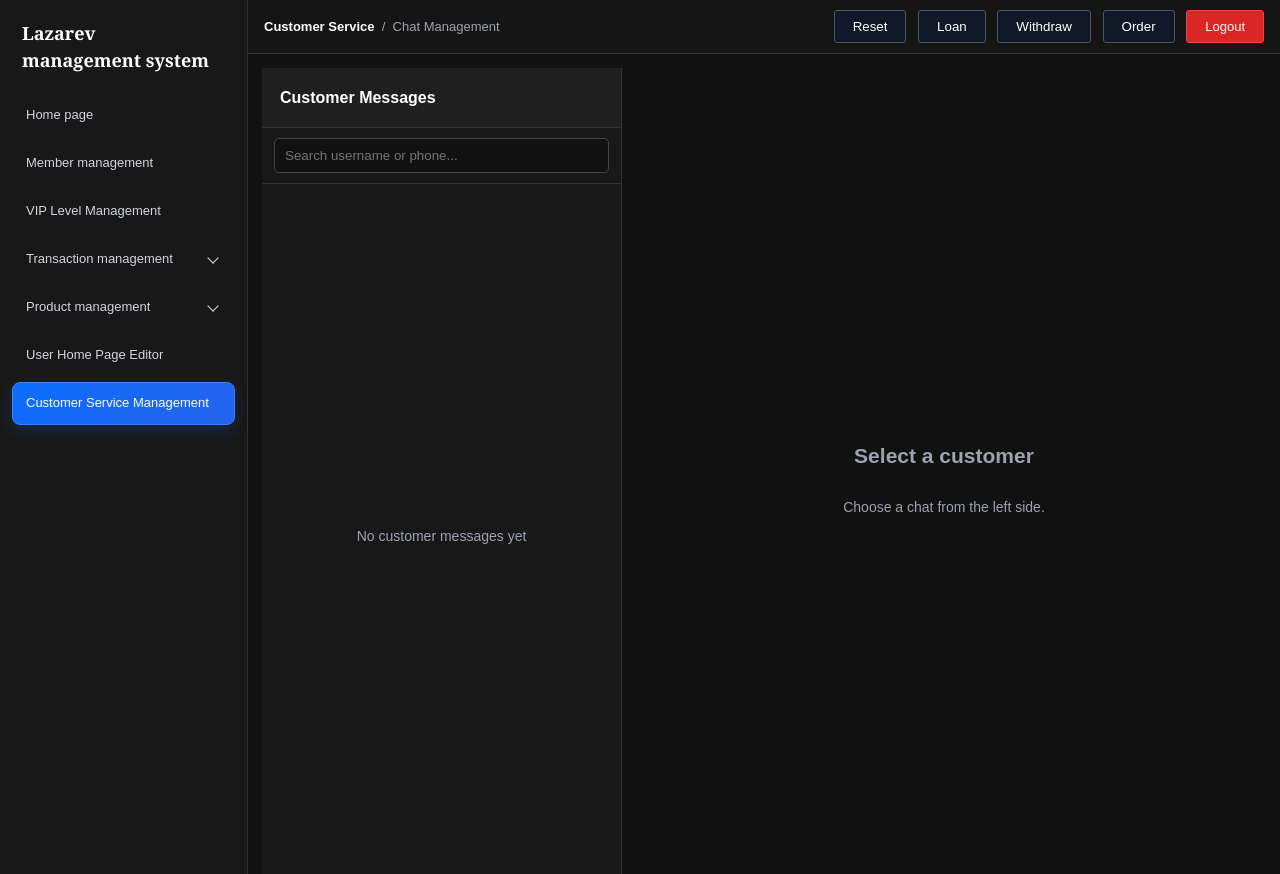
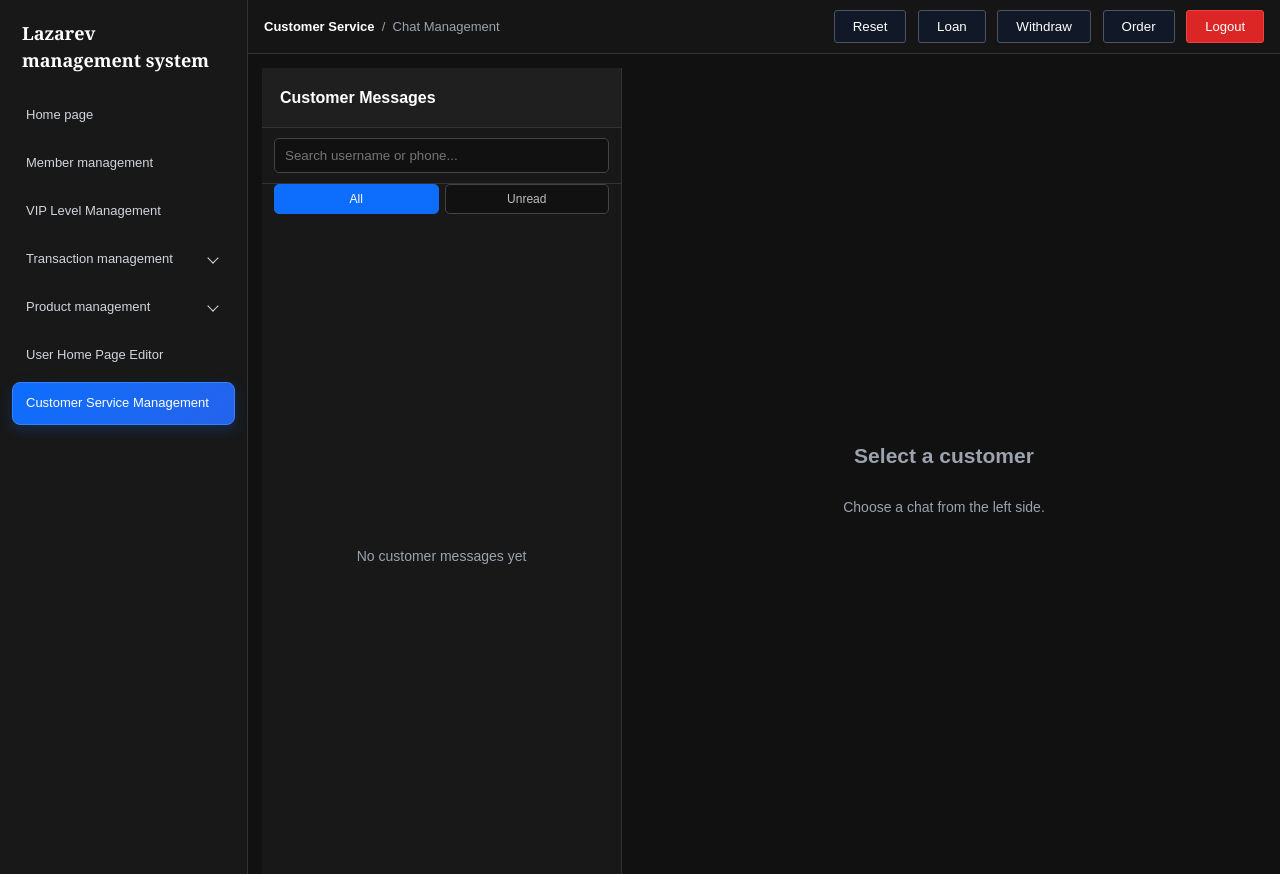
Before and after one commit to chenyunhank5/USplatform, a Django app: page /staff/support/ in a window 1280 px wide. Run offline with Django 5.2, Linux system fonts and the light colour scheme; the visitor is signed in with stand-in values (Sample User, id 1); data comes from the database, SQL or seed files in the repository; data that the repository does not hold is empty.

Commit message:
Add all and unread support chat filters

```diff
--- a/core/templates/staff/support.html
+++ b/core/templates/staff/support.html
@@ -61,6 +61,30 @@
 
     .chat-search input:focus{
         border-color:#0d6efd;
+    }
+
+    .chat-filters{
+        display:flex;
+        gap:6px;
+        padding:0 12px 10px;
+        background:#181818;
+    }
+
+    .chat-filter{
+        flex:1;
+        padding:7px 10px;
+        border:1px solid #444;
+        border-radius:5px;
+        background:#111;
+        color:#bdbdbd;
+        cursor:pointer;
+        font-size:12px;
+    }
+
+    .chat-filter.active{
+        border-color:#0d6efd;
+        background:#0d6efd;
+        color:white;
     }
 
     .chat-list{
@@ -508,12 +532,17 @@
                    aria-label="Search username or phone number">
         </form>
 
+        <div class="chat-filters" role="tablist" aria-label="Chat filters">
+            <button type="button" class="chat-filter active" data-chat-filter="all">All</button>
+            <button type="button" class="chat-filter" data-chat-filter="unread">Unread</button>
+        </div>
+
         <div class="chat-list">
 
             {% for user in users %}
 
                 <a href="{% url 'staff_support' %}?user_id={{ user.id }}{% if support_search %}&search={{ support_search|urlencode }}{% endif %}"
-                   class="chat-item {% if selected_user and selected_user.id == user.id %}active{% endif %}{% if user.userprofile.support_is_pinned %} pinned{% endif %}"
+                   class="chat-item {% if selected_user and selected_user.id == user.id %}active{% endif %}{% if user.userprofile.support_is_pinned %} pinned{% endif %}{% if user.unread_count > 0 %} unread{% endif %}"
                    data-user-id="{{ user.id }}"
                    draggable="true">
 
@@ -710,8 +739,10 @@
         const chatList = document.querySelector('.chat-list');
         const contextMenu = document.getElementById('chatContextMenu');
         const togglePinButton = document.getElementById('togglePinButton');
+        const filterButtons = document.querySelectorAll('[data-chat-filter]');
         let contextUserId = null;
         let draggedItem = null;
+        let activeFilter = 'all';
 
         if(!chatList || !contextMenu || !togglePinButton){
             return;
@@ -763,10 +794,27 @@
 
         function bindChatItems(){
             chatList.querySelectorAll('.chat-item').forEach(bindChatItem);
+            applyChatFilter();
+        }
+
+        function applyChatFilter(){
+            chatList.querySelectorAll('.chat-item').forEach(function(item){
+                item.hidden = activeFilter === 'unread' && !item.classList.contains('unread');
+            });
         }
 
         window.bindStaffChatItems = bindChatItems;
         bindChatItems();
+
+        filterButtons.forEach(function(button){
+            button.addEventListener('click', function(){
+                activeFilter = button.dataset.chatFilter;
+                filterButtons.forEach(function(item){
+                    item.classList.toggle('active', item === button);
+                });
+                applyChatFilter();
+            });
+        });
 
         function savePinnedOrder(){
             const pinnedIds = Array.from(chatList.querySelectorAll('.chat-item.pinned'))
```
